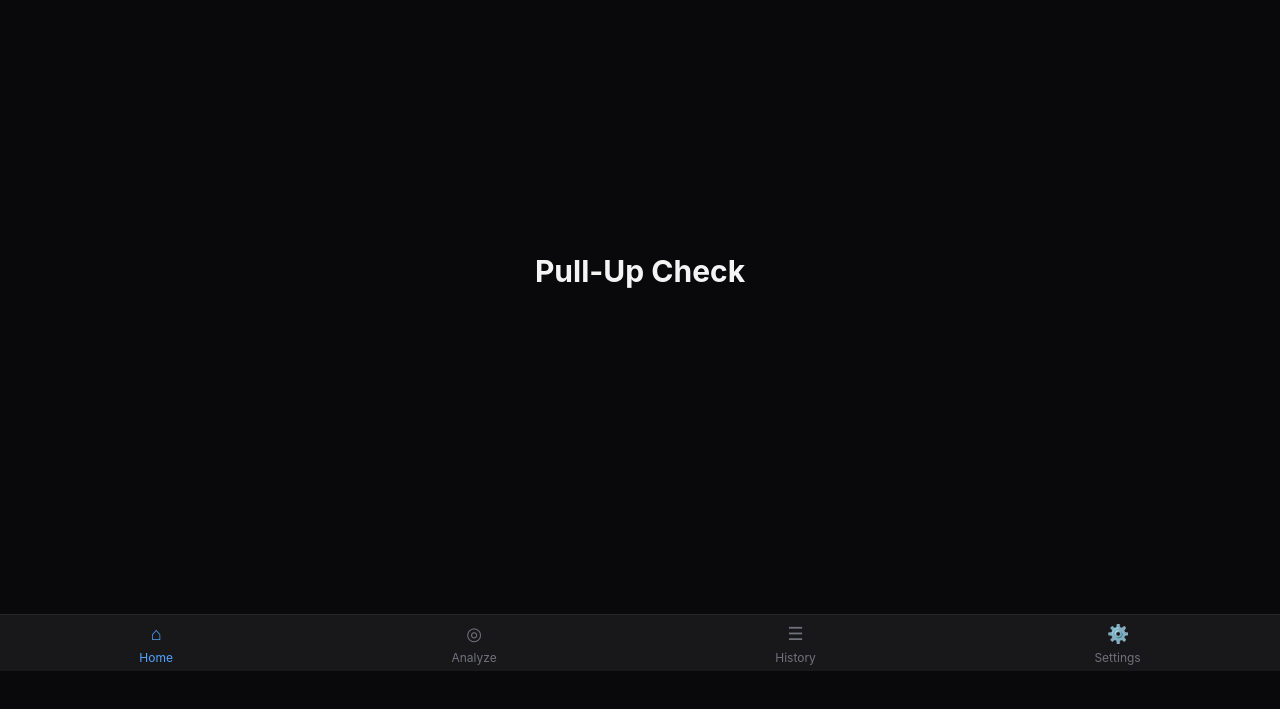
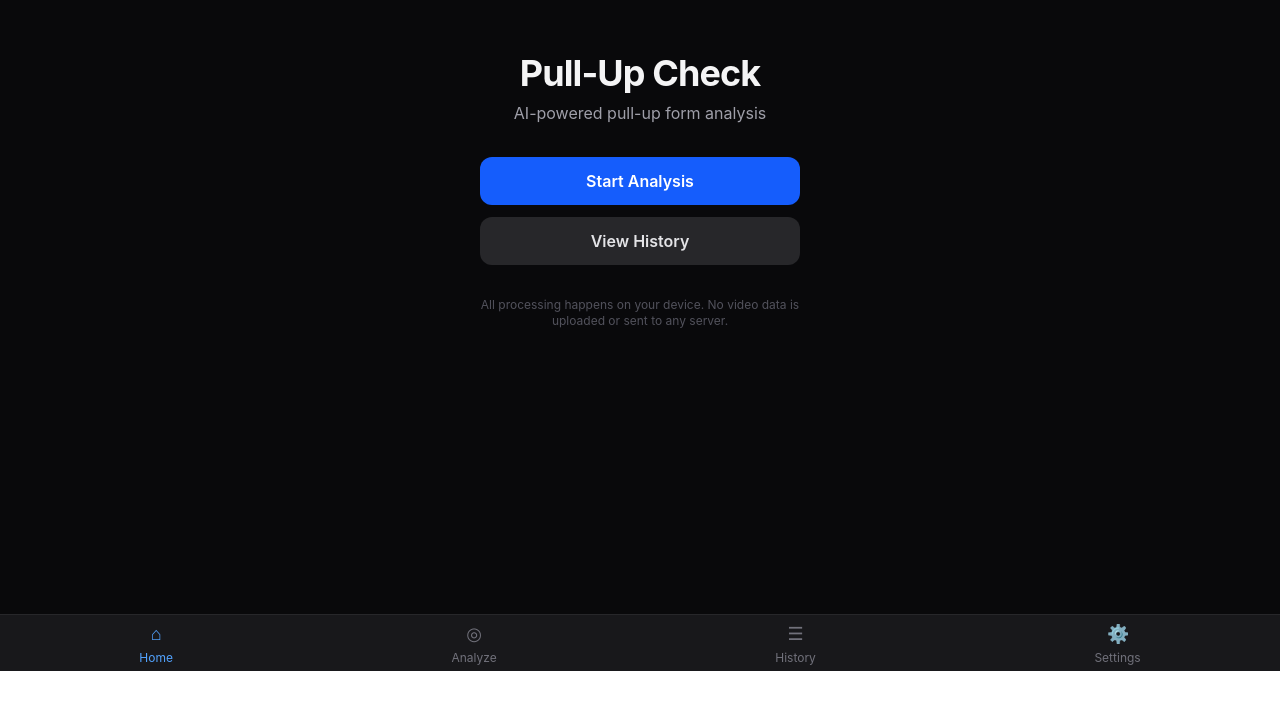
Before and after one commit to LeeKwang-min/pull-up-check, a React (Vite) app: page / in a window 1280 px wide. Shown: the part 129-838 px from the top of the page. After the commit the page ends 800 px from the top, so only its background shows below. Built offline with nearby package versions, Linux system fonts and the light colour scheme.

Commit message:
feat: add landing page and analyze mode selection

```diff
--- /dev/null
+++ b/src/routes/analyze/index.tsx
@@ -0,0 +1,52 @@
+import { createFileRoute, Link } from '@tanstack/react-router';
+import { useState } from 'react';
+import { AngleSelector } from '../../components/shared/AngleSelector';
+import { useSessionStore } from '../../stores/session-store';
+import type { CameraAngle } from '../../types/analysis';
+
+export const Route = createFileRoute('/analyze/')({
+  component: AnalyzePage,
+});
+
+function AnalyzePage() {
+  const { defaultAngle } = useSessionStore();
+  const [angle, setAngle] = useState<CameraAngle>(defaultAngle);
+
+  return (
+    <div className="py-8 space-y-8">
+      <div>
+        <h2 className="text-2xl font-bold">New Analysis</h2>
+        <p className="text-zinc-400 text-sm mt-1">Choose your filming angle and input method</p>
+      </div>
+
+      <div className="space-y-3">
+        <label className="text-sm font-medium text-zinc-300">Filming Angle</label>
+        <AngleSelector value={angle} onChange={setAngle} />
+      </div>
+
+      <div className="space-y-3">
+        <label className="text-sm font-medium text-zinc-300">Input Method</label>
+        <div className="grid grid-cols-2 gap-3">
+          <Link
+            to="/analyze/camera"
+            search={{ angle }}
+            className="bg-zinc-800 hover:bg-zinc-700 rounded-xl p-4 text-center transition-colors"
+          >
+            <div className="text-2xl mb-1">📷</div>
+            <div className="font-semibold text-sm">Real-time Camera</div>
+            <div className="text-xs text-zinc-500 mt-0.5">Measure live</div>
+          </Link>
+          <Link
+            to="/analyze/upload"
+            search={{ angle }}
+            className="bg-zinc-800 hover:bg-zinc-700 rounded-xl p-4 text-center transition-colors"
+          >
+            <div className="text-2xl mb-1">📁</div>
+            <div className="font-semibold text-sm">Upload Video</div>
+            <div className="text-xs text-zinc-500 mt-0.5">Analyze recorded</div>
+          </Link>
+        </div>
+      </div>
+    </div>
+  );
+}
--- a/src/routes/index.tsx
+++ b/src/routes/index.tsx
@@ -1,4 +1,4 @@
-import { createFileRoute } from '@tanstack/react-router';
+import { createFileRoute, Link } from '@tanstack/react-router';
 
 export const Route = createFileRoute('/')({
   component: HomePage,
@@ -6,8 +6,30 @@ export const Route = createFileRoute('/')({
 
 function HomePage() {
   return (
-    <div className="flex items-center justify-center min-h-screen">
-      <h1 className="text-3xl font-bold">Pull-Up Check</h1>
+    <div className="flex flex-col items-center justify-center min-h-[80vh] gap-8 text-center">
+      <div>
+        <h1 className="text-4xl font-bold tracking-tight">Pull-Up Check</h1>
+        <p className="text-zinc-400 mt-2">AI-powered pull-up form analysis</p>
+      </div>
+
+      <div className="flex flex-col gap-3 w-full max-w-xs">
+        <Link
+          to="/analyze"
+          className="bg-blue-600 hover:bg-blue-500 text-white font-semibold py-3 px-6 rounded-xl text-center transition-colors"
+        >
+          Start Analysis
+        </Link>
+        <Link
+          to="/history"
+          className="bg-zinc-800 hover:bg-zinc-700 text-zinc-200 font-semibold py-3 px-6 rounded-xl text-center transition-colors"
+        >
+          View History
+        </Link>
+      </div>
+
+      <p className="text-xs text-zinc-600 max-w-xs">
+        All processing happens on your device. No video data is uploaded or sent to any server.
+      </p>
     </div>
   );
 }
```
